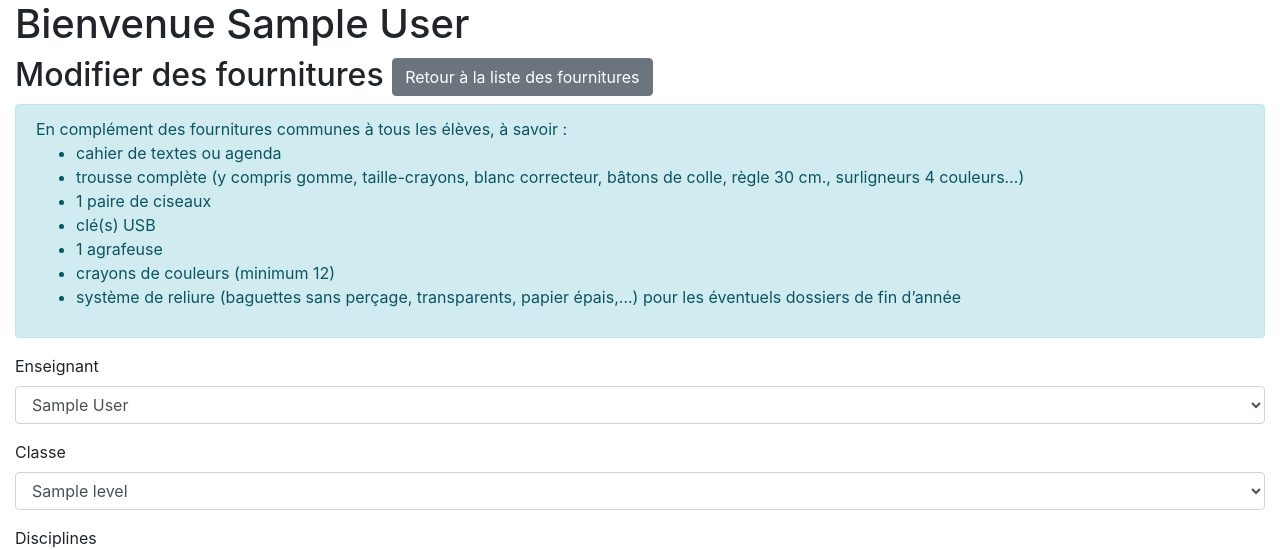
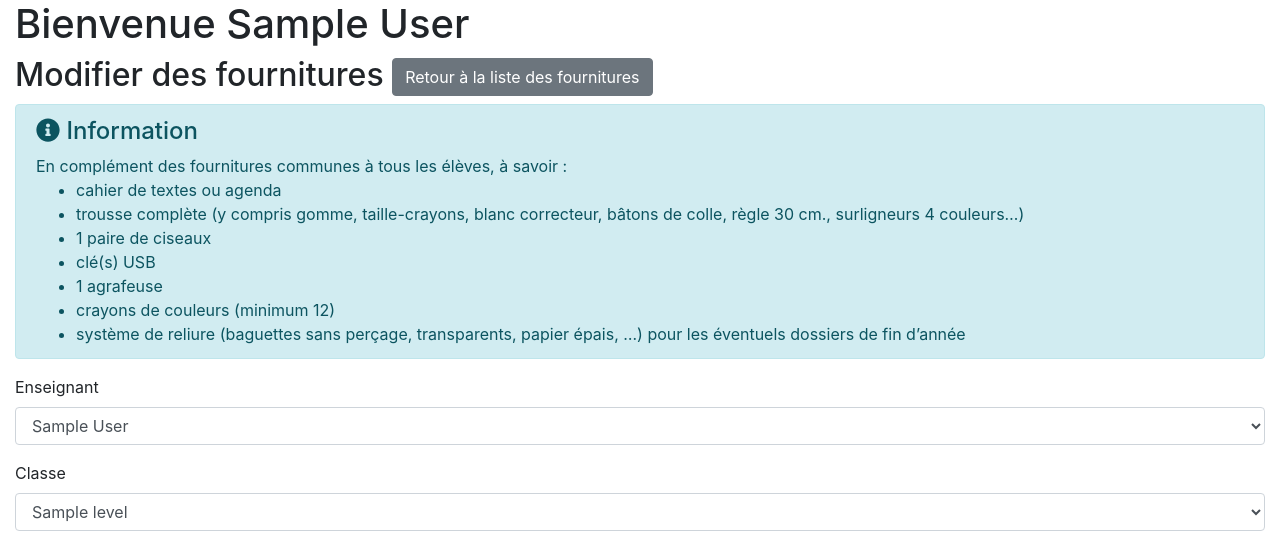
Before and after one commit to Crocmagnon/manuels-scolaires, a Django app: page /teacher/00000000-0000-0000-0000-000000000001/supplies/1 in a window 1280 px wide. Shown: the top 550 px of the page. Run offline with Django 3.2, Linux system fonts and the light colour scheme; tables that the repository leaves empty hold one stand-in row (values such as "Sample post"); some libraries are stand-ins or nearby versions.

Commit message:
Improve info message for supplies

```diff
--- a/manuels/templates/manuels/supplies_message.html
+++ b/manuels/templates/manuels/supplies_message.html
@@ -1,10 +1,17 @@
-En complément des fournitures communes à tous les élèves, à savoir :
-<ul>
+<h4 class="alert-heading"><i class="fas fa-info-circle"></i> Information</h4>
+<p class="mb-0">
+    En complément des fournitures communes à tous les élèves, à savoir :
+</p>
+<ul class="mb-0">
     <li>cahier de textes ou agenda</li>
-    <li>trousse complète (y compris gomme, taille-crayons, blanc correcteur, bâtons de colle, règle 30 cm., surligneurs 4 couleurs&#8230;)</li>
+    <li>trousse complète (y compris gomme, taille-crayons, blanc correcteur, bâtons de colle, règle 30 cm., surligneurs
+        4 couleurs&#8230;)
+    </li>
     <li>1 paire de ciseaux</li>
     <li>clé(s) USB</li>
     <li>1 agrafeuse</li>
     <li>crayons de couleurs (minimum 12)</li>
-    <li>système de reliure (baguettes sans perçage, transparents, papier épais,&#8230;) pour les éventuels dossiers de fin d’année</li>
+    <li>système de reliure (baguettes sans perçage, transparents, papier épais, &#8230;) pour les éventuels dossiers de
+        fin d’année
+    </li>
 </ul>
```
